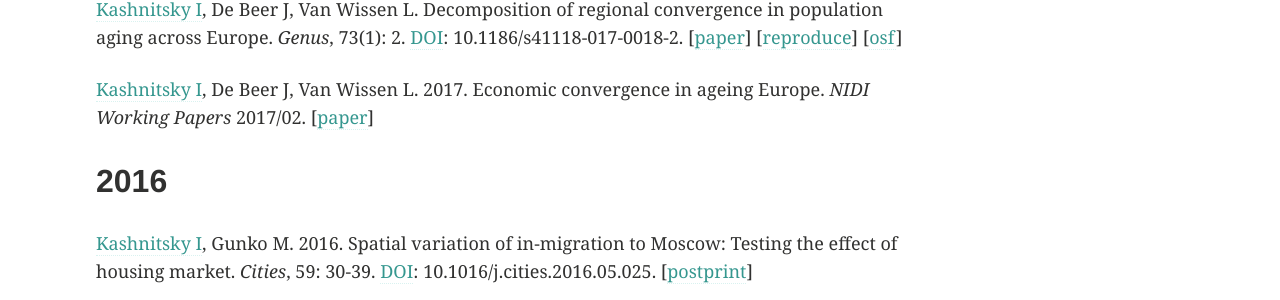
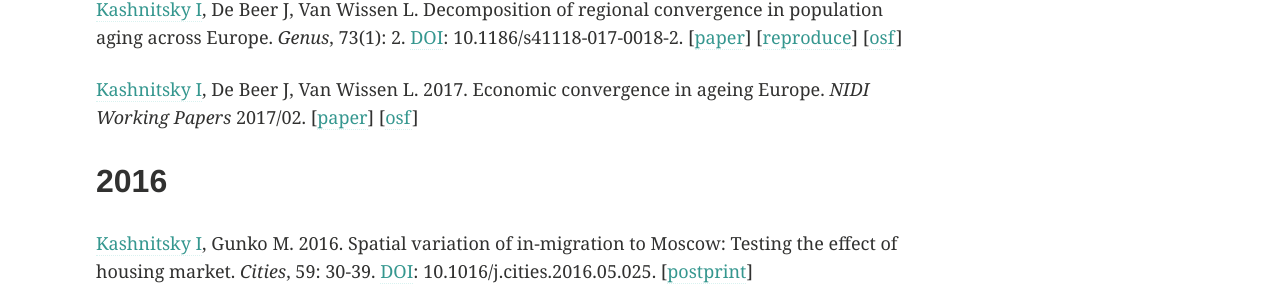
Before and after one commit to ikashnitsky/old-ikashnitsky-github-io, a Jekyll site: the page built from _pages/pubs.md, in a window 1280 px wide and 900 px high, scrolled down 313 px. Shown: the part 155-455 px from the top of the window. Built offline with Jekyll 4.4.1, drawn with Linux system fonts in a browser that asks for light colours.

Commit message:
Update pubs.md

```diff
--- a/_pages/pubs.md
+++ b/_pages/pubs.md
@@ -21,6 +21,7 @@ image:
 
 [Kashnitsky I](https://ikashnitsky.github.io/me), De Beer J, Van Wissen L. 2017. Economic convergence in ageing Europe. *NIDI Working Papers* 2017/02.
 [[paper](/doc/pubs/1702-nidi-wp-ik.pdf)]
+[[osf](https://osf.io/j6yhk/)]
 
 ## 2016
 
```
